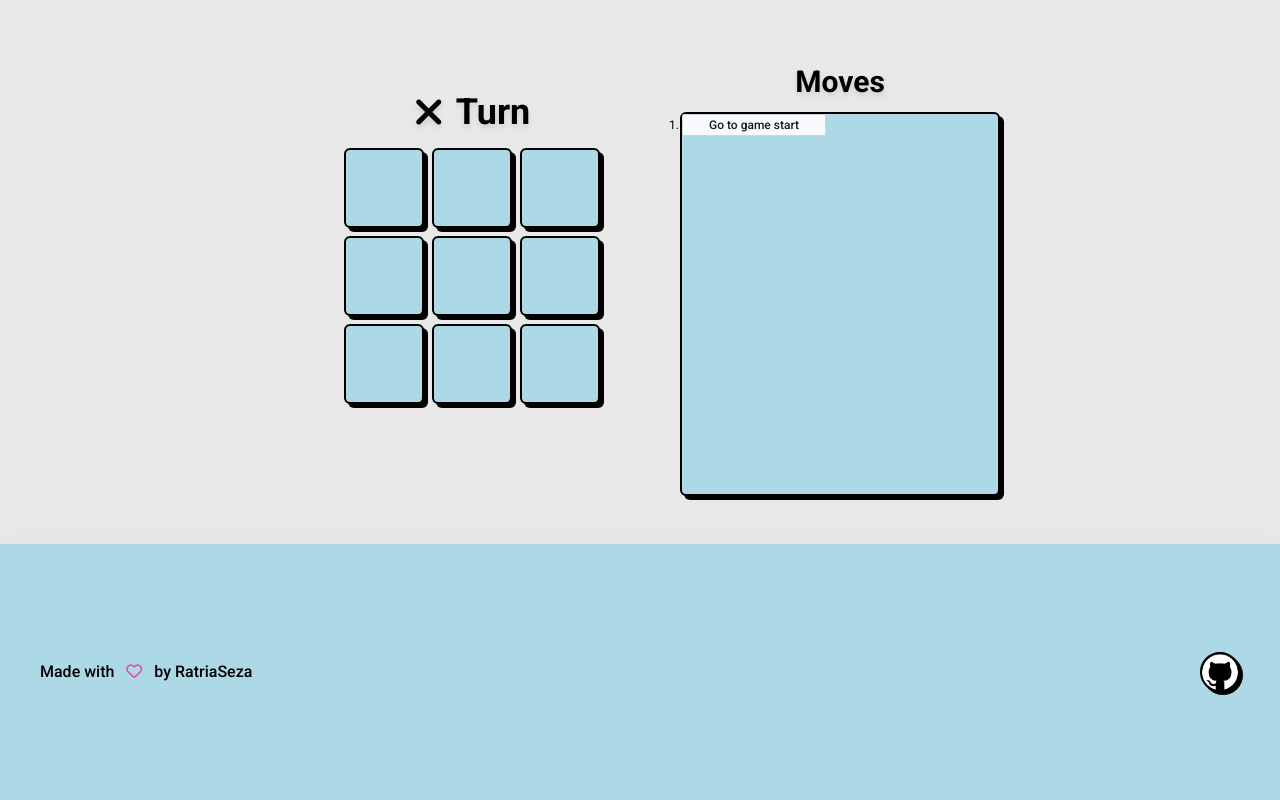
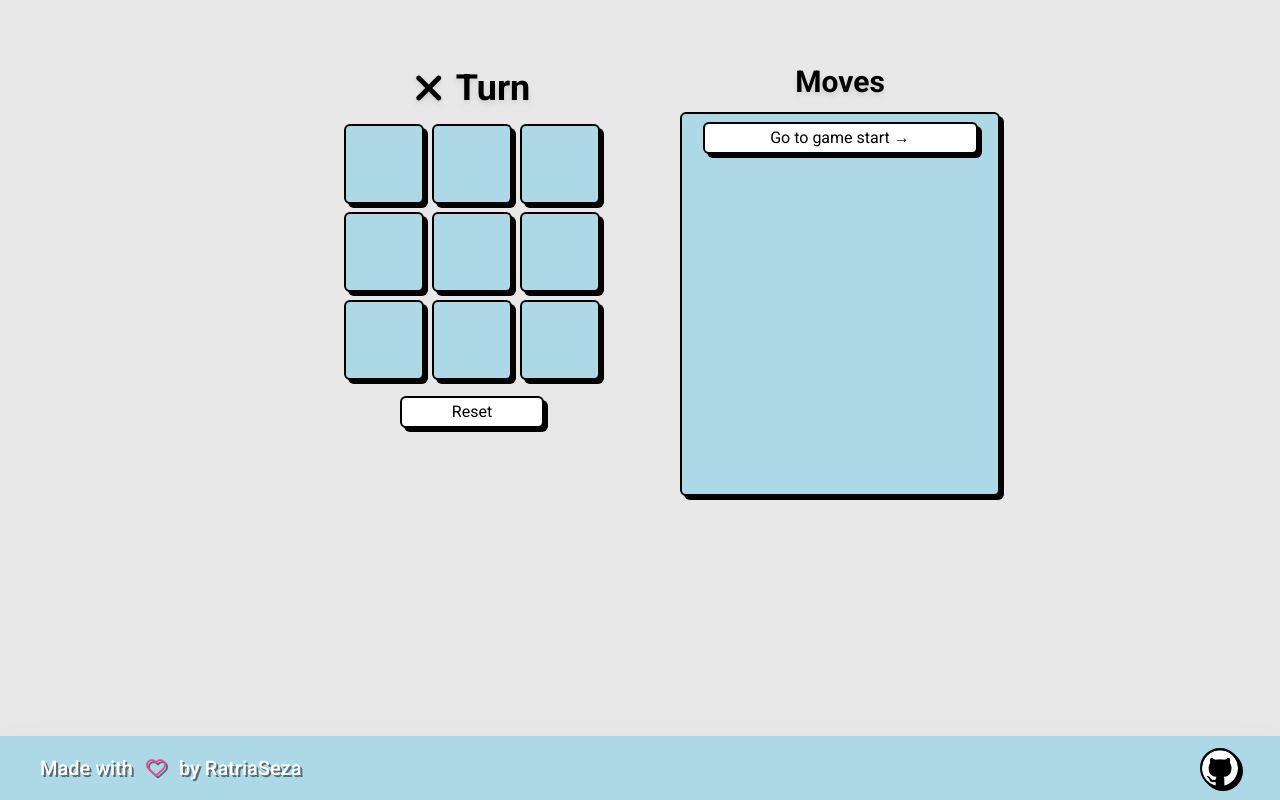
Before and after one commit to RatriaSeza/react-tic-tac-toe, a React (Vite) app: page / in a window 1280 px wide. Built offline with nearby package versions, Linux system fonts and the light colour scheme.

Commit message:
Refactor game board and moves display

```diff
--- a/src/App.jsx
+++ b/src/App.jsx
@@ -23,6 +23,12 @@ function Game() {
 		setBoard(nextBoard);
 	}
 
+	function handleReset() {
+		setHistory([Array(9).fill(null)]);
+		setCurrentMove(0);
+		setBoard(Array(9).fill(null));
+	}
+
 	const moves = history.map((squares, move) => {
 		let description = "";
 		if (move > 0) {
@@ -32,33 +38,32 @@ function Game() {
 		}
 
 		return (
-			<li key={move}>
-				<button onClick={() => jumpTo(move)} className="text-gray-900 w-36 bg-gray-50 border border-gray-300 focus:outline-none hover:bg-gray-100 focus:ring-2 focus:ring-gray-200 font-medium rounded-sm text-xs px-1.5 py-0.5 me-1">
-					{description}
-				</button>
-			</li>
+			<button key={move} onClick={() => jumpTo(move)} className="bg-white w-11/12 h-8 border-2 border-black rounded-md shadow-box active:shadow-box-active active:translate-x-[3px] active:translate-y-[3px]">
+				{description} →
+			</button>
 		);
 	});
 
 	return (
-		<div className="bg-[#E8E8E8] w-dvw h-dvh flex flex-col">
-			<div className="flex gap-10">
-				<div className="basis-1/2 flex items-center justify-end">
-					<div className="w-fit">
-						<Board xIsNext={xIsNext} squares={currentSquares} onPlay={handlePlay} board={board} />
+		<div className="bg-[#E8E8E8] w-dvw h-dvh flex flex-col justify-between">
+			<div className="flex gap-10 pb-10">
+				<div className="basis-1/2 flex flex-col items-end justify-center">
+					<div className="flex flex-col items-center">
+						<div className="w-fit">
+							<Board xIsNext={xIsNext} squares={currentSquares} onPlay={handlePlay} board={board} />
+						</div>
+						<button onClick={handleReset} className="bg-white w-36 h-8 mt-4 border-2 border-black rounded-md shadow-box active:shadow-box-active active:translate-x-[3px] active:translate-y-[3px]">Reset</button>
 					</div>
 				</div>
 				<div className="basis-1/2 mt-16 ml-10">
 					<div className="w-fit">
 						<h4 className="text-center text-black text-3xl font-bold mb-3 drop-shadow-md">Moves</h4>
-						<div className="bg-lightblue w-80 h-96 rounded-md border-2 border-black shadow-box">
-							<ol className="list-decimal text-xs">{moves}</ol>
-						</div>
+						<div className="flex flex-col items-center gap-2 bg-lightblue w-80 h-96 p-2 rounded-md border-2 border-black shadow-box overflow-y-auto">{moves}</div>
 					</div>
 				</div>
 			</div>
-			<footer className="grow mx-auto w-full mt-12 px-10 flex items-center justify-between bg-lightblue mb-0 text-black border-black shadow-2xl">
-				<div className="text-base font-medium">
+			<footer className="fixed bottom-0 mx-auto w-full h-16 px-10 flex items-center justify-between bg-lightblue text-black border-black shadow-2xl">
+				<div className="text-xl font-medium text-white drop-shadow-[2px_2px_rgba(0,0,0,0.5)]">
 					Made with <i className="mx-2 text-pink-500 fa-regular fa-heart"></i> by RatriaSeza
 				</div>
 				<div className="text-4xl">
--- a/tailwind.config.js
+++ b/tailwind.config.js
@@ -18,6 +18,9 @@ export default {
         'box-active': '0px 0px black',
         'icon-active': '0px 0px black',
       },
+      dropShadow: {
+        font: '4px 4px 0px 0px black',
+      }
     },
   },
   plugins: [],
```
